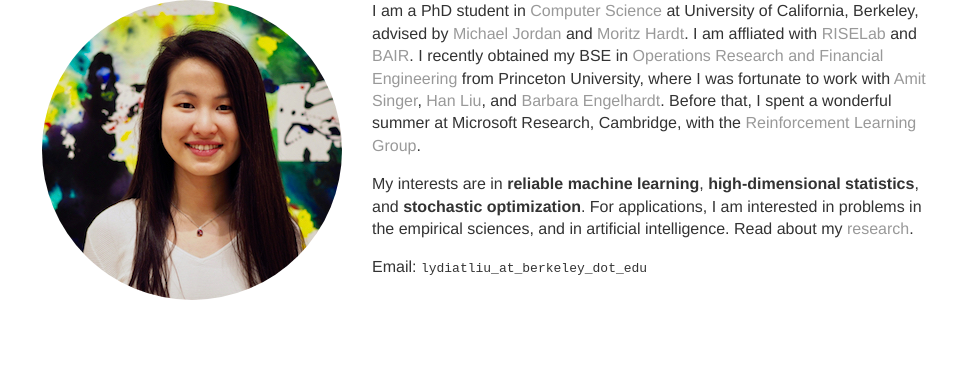
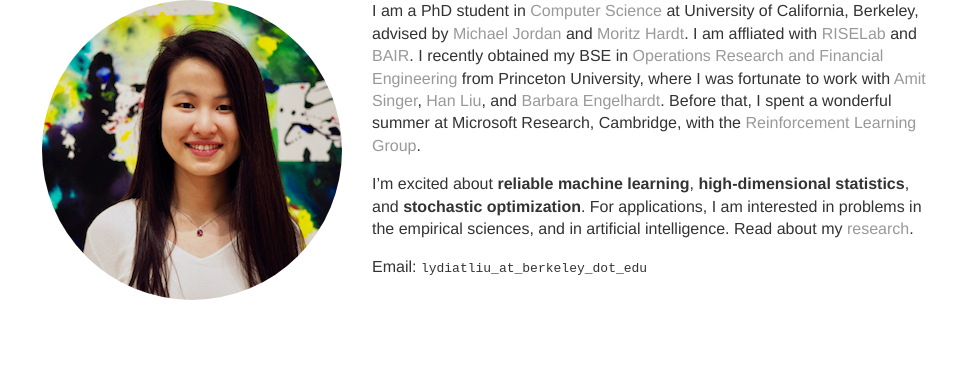
Before and after one commit to serenalwang/serenalwang.github.io, a Jekyll site: the page built from index.md, in a window 1280 px wide. Shown: the part 203-570 px from the top of the page, without its empty margins (160-1117 px from the left). Built offline with Jekyll 4.4.1, drawn with Linux system fonts in a browser that asks for light colours.

Commit message:
Update index.md

```diff
--- a/index.md
+++ b/index.md
@@ -12,7 +12,7 @@ I am a PhD student in [Computer Science](https://eecs.berkeley.edu/) at Universi
 I recently obtained my BSE in [Operations Research and Financial Engineering](https://orfe.princeton.edu/) from Princeton University, where I was fortunate to work with [Amit Singer](https://web.math.princeton.edu/~amits/), [Han Liu](https://www.princeton.edu/~hanliu/), and [Barbara Engelhardt](https://www.cs.princeton.edu/~bee/). Before that, I spent a wonderful summer at Microsoft Research, Cambridge, with the [Reinforcement Learning Group](https://www.microsoft.com/en-us/research/group/reinforcement-learning-group/).
 
 
-My interests are in __reliable machine learning__, __high-dimensional statistics__, and __stochastic optimization__. For applications, I am interested in problems in the empirical sciences, and in artificial intelligence. Read about my [research](/projects).
+I'm excited about __reliable machine learning__, __high-dimensional statistics__, and __stochastic optimization__. For applications, I am interested in problems in the empirical sciences, and in artificial intelligence. Read about my [research](/projects).
 
 Email: `lydiatliu_at_berkeley_dot_edu`
 
```
